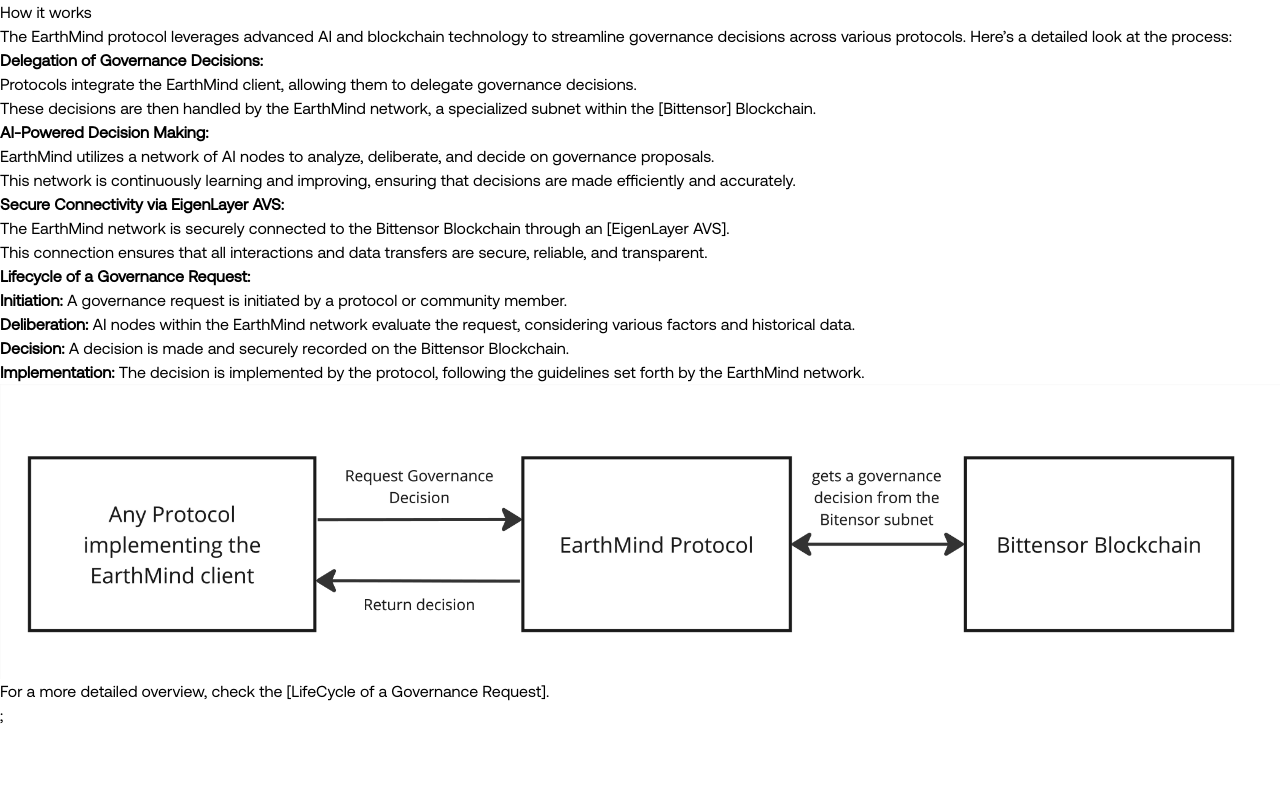
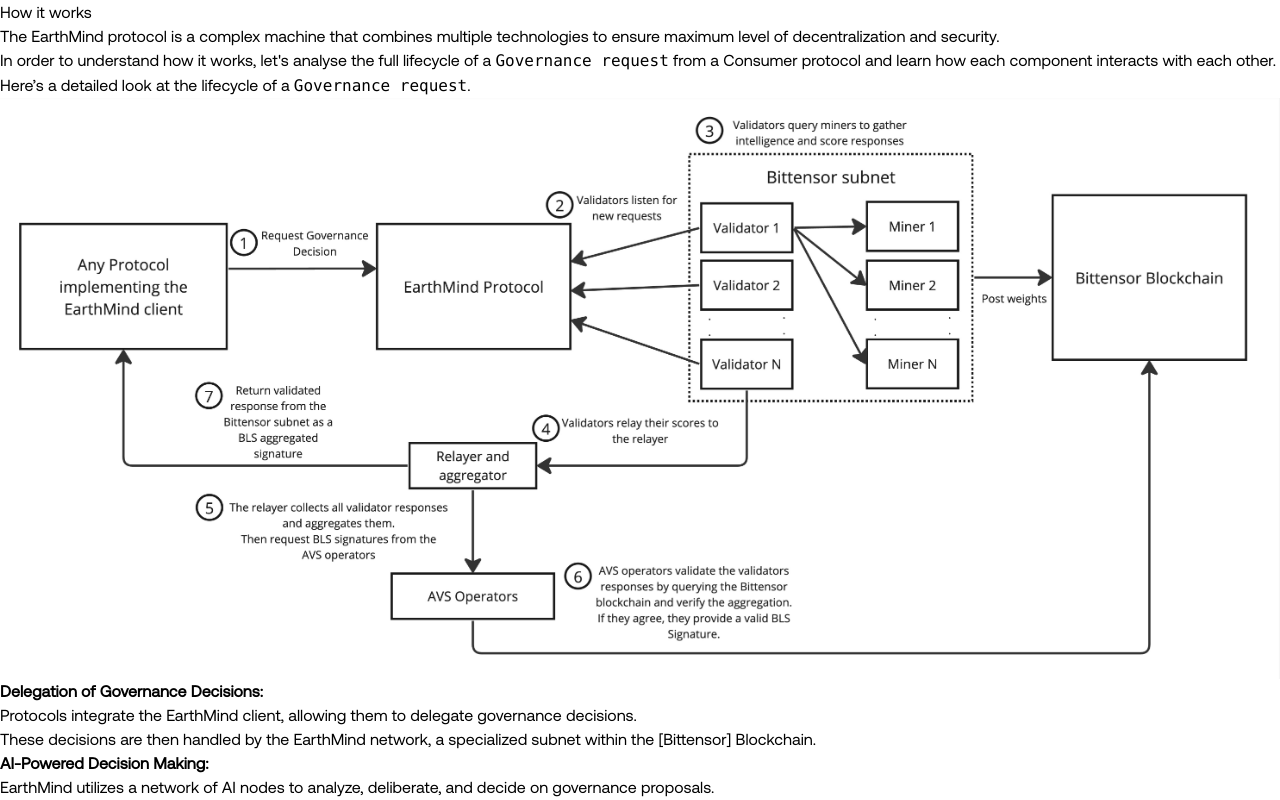
Before and after one commit to Earth-Mind/earthmind-docs, a Next.js app: page /how-it-works in a window 1280 px wide. Shown: the top 800 px of the page. Built offline with nearby package versions, Linux system fonts and the light colour scheme; a web font is replaced by a local one.

Commit message:
how it works wip

```diff
--- a/pages/components/_meta.json
+++ b/pages/components/_meta.json
@@ -1,6 +1,5 @@
 {
     "earthmind-client-contract": "EarthMind Client Contract",
     "bittensor-subnet": "Bittensor Subnet",
-    "intelligence-bridge": "Intelligence Bridge",
-    "avs-network": "AVS Network"
+    "intelligence-bridge": "Intelligence Bridge"
 }
--- a/pages/components/avs-network.mdx
+++ /dev/null
@@ -1 +0,0 @@
-# AVS Network
--- a/pages/how-it-works.mdx
+++ b/pages/how-it-works.mdx
@@ -2,7 +2,17 @@
 
 # How it works
 
-The EarthMind protocol leverages advanced AI and blockchain technology to streamline governance decisions across various protocols. Here’s a detailed look at the process:
+The EarthMind protocol is a complex machine that combines multiple technologies to ensure maximum level of decentralization and security.
+
+In order to understand how it works, let's analyse the full lifecycle of a `Governance request` from a Consumer protocol and learn how each component interacts with each other.
+
+Here’s a detailed look at the lifecycle of a `Governance request`.
+
+<CustomImage
+  src="/images/how-it-works-full.jpg"
+  alt="How it works full"
+  fetchpriority="high"
+/>
 
 1. **Delegation of Governance Decisions:**
    - Protocols integrate the EarthMind client, allowing them to delegate governance decisions.
@@ -21,12 +31,3 @@
    - **Deliberation:** AI nodes within the EarthMind network evaluate the request, considering various factors and historical data.
    - **Decision:** A decision is made and securely recorded on the Bittensor Blockchain.
    - **Implementation:** The decision is implemented by the protocol, following the guidelines set forth by the EarthMind network.
-
-
-<CustomImage
-  src="/images/how-it-works-simple.jpg"
-  alt="How it works simple"
-  fetchpriority="high"
-/>
-
-For a more detailed overview, check the [LifeCycle of a Governance Request].
```
